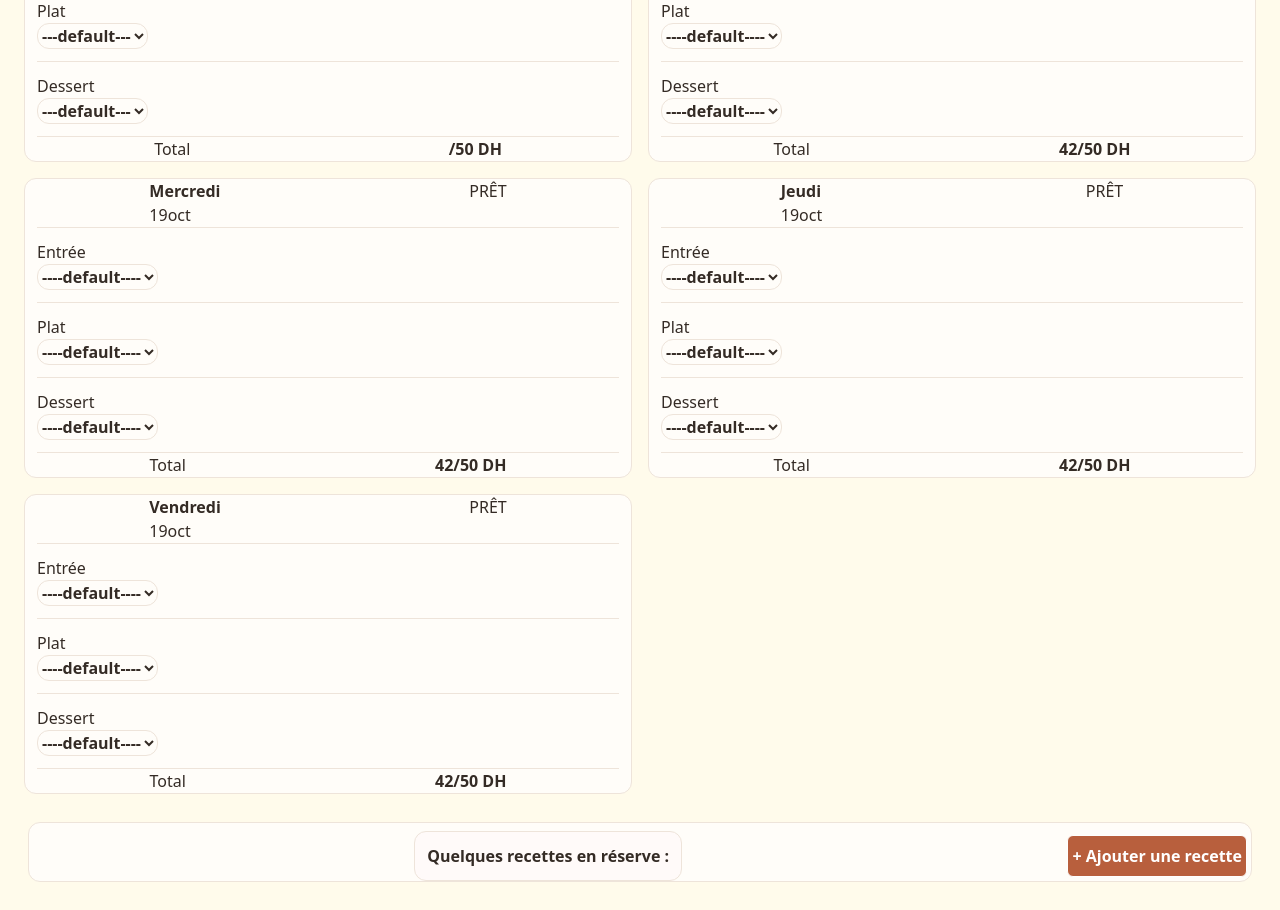
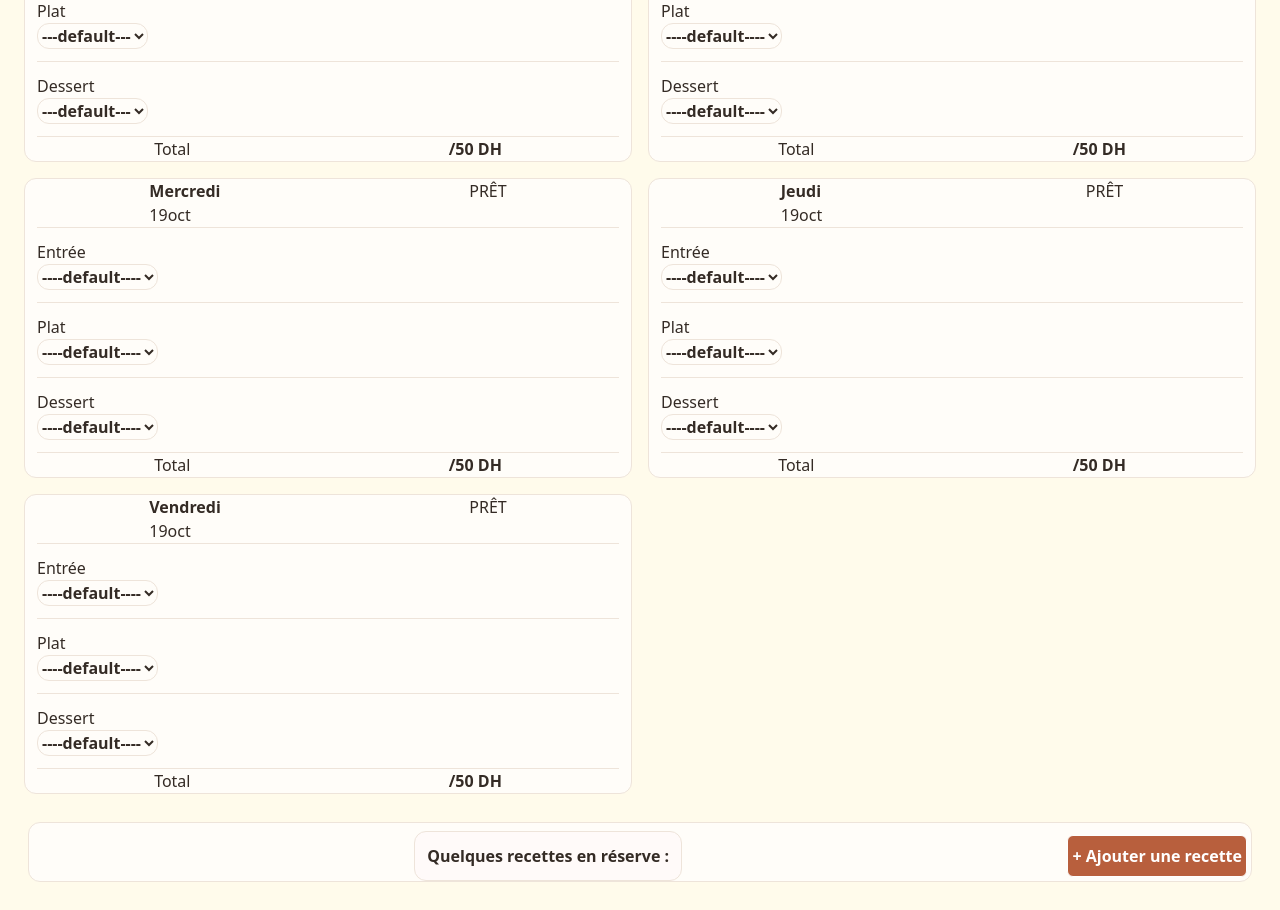
Before and after one commit to ilyassennaanea/Cantina, a website: page index.html in a window 1280 px wide. Shown: the part 460-1370 px from the top of the page. Drawn offline with nearby package versions, Linux system fonts and the light colour scheme.

Commit message:
feat: Update

```diff
--- a/index.html
+++ b/index.html
@@ -106,7 +106,7 @@
                 <hr class="mx-3 text-[#EEE4DA]">
                 <div class="flex justify-around">
                     <p >Total</p>
-                    <p><b id = "totalmardi">42/50 DH</b></p>
+                    <p><b id = "totalmardi">/50 DH</b></p>
                 </div>
             </article>
             <article class="border border-[#EEE4DA] bg-[#FFFDF9] text-[#342B25] rounded-xl ">
@@ -138,7 +138,7 @@
                 <hr class="mx-3 text-[#EEE4DA]">
                 <div class="flex justify-around">
                     <p >Total</p>
-                    <p><b id="totalmercredi">42/50 DH</b></p>
+                    <p><b id="totalmercredi">/50 DH</b></p>
                 </div>
             </article>
             <article class="border border-[#EEE4DA] bg-[#FFFDF9] text-[#342B25] rounded-xl ">
@@ -170,7 +170,7 @@
                 <hr class="mx-3 text-[#EEE4DA]">
                 <div class="flex justify-around">
                     <p >Total</p>
-                    <p><b id="totaljeudi">42/50 DH</b></p>
+                    <p><b id="totaljeudi">/50 DH</b></p>
                 </div>
             </article>
             <article class="border border-[#EEE4DA] bg-[#FFFDF9] text-[#342B25] rounded-xl ">
@@ -202,7 +202,7 @@
                 <hr class="mx-3 text-[#EEE4DA]">
                 <div class="flex justify-around">
                     <p >Total</p>
-                    <p><b id="totalvendredi">42/50 DH</b></p>
+                    <p><b id="totalvendredi">/50 DH</b></p>
                 </div>
             </article>
 
```
Also changed, not shown: js/app.js (line endings or trailing spaces).
